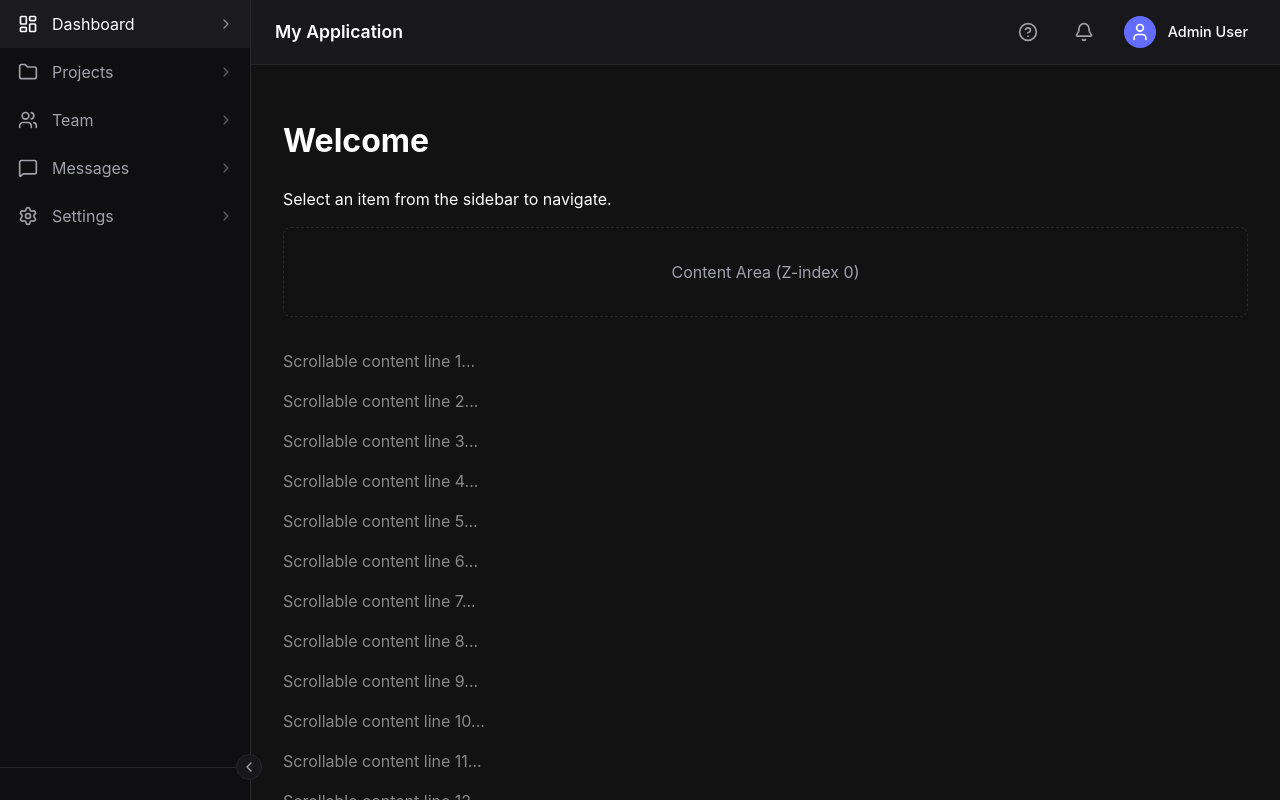
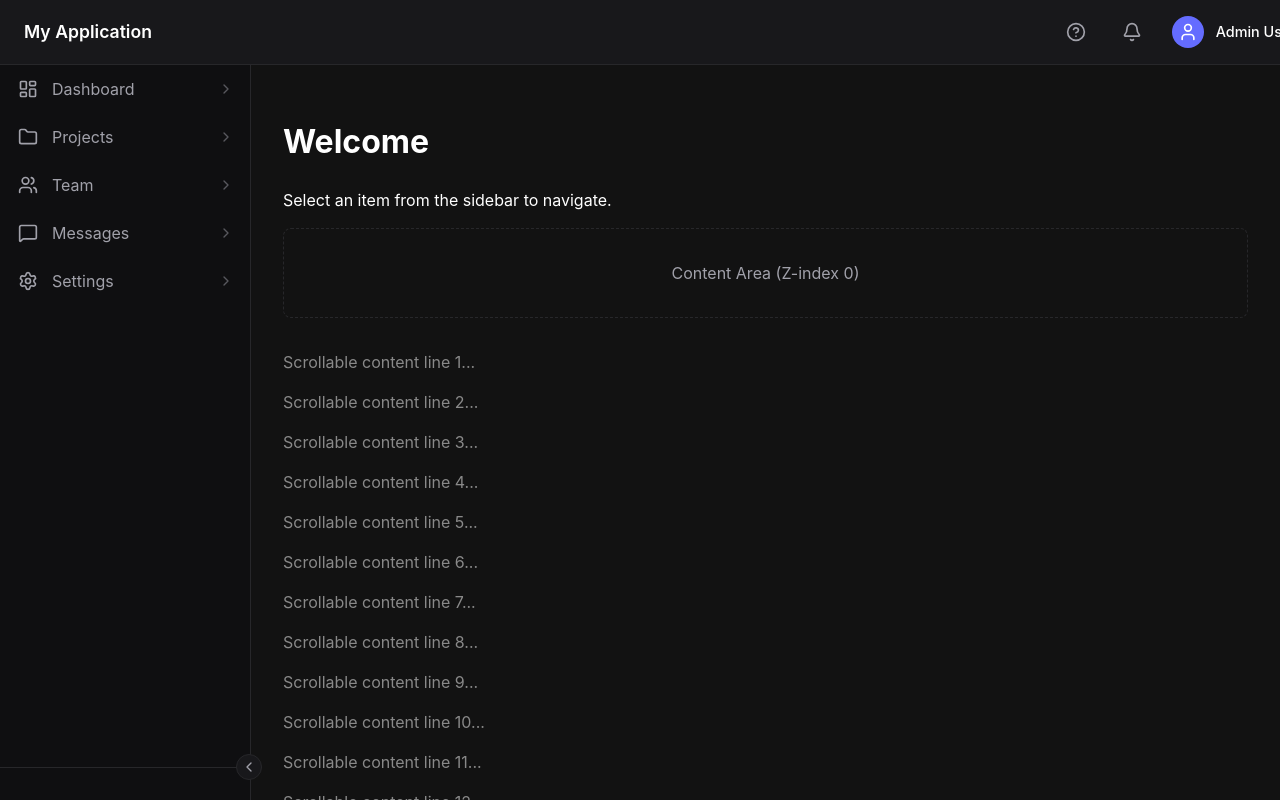
Before and after one commit to sigfried58/side-menu, a React (Vite) app: page / in a window 1280 px wide. Built offline with nearby package versions, Linux system fonts and the light colour scheme.

Commit message:
feat: Add initial application layout with header and collapsible sidebar components and global styling.

```diff
--- a/src/App.css
+++ b/src/App.css
@@ -17,8 +17,6 @@
   overflow-y: auto;
   background-color: #121212;
   color: var(--text-primary);
-  margin-top: 64px;
-  /* Space for header */
 }
 
 .placeholder-content {
--- a/src/App.tsx
+++ b/src/App.tsx
@@ -6,13 +6,13 @@ import './App.css';
 function App() {
   return (
     <div id="root">
+      <Header />
+      <div className="app-container">
         {/* Sidebar - z-index high, fixed height */}
         <Sidebar items={navigationData} />
 
         {/* Main Content Wrapper - Flex 1 */}
         <div className="main-wrapper">
-        <Header />
-
           <main className="app-content">
             <h1>Welcome</h1>
             <p>Select an item from the sidebar to navigate.</p>
@@ -32,6 +32,7 @@ function App() {
           </main>
         </div>
       </div>
+    </div>
   );
 }
 
--- a/src/components/Header/Header.css
+++ b/src/components/Header/Header.css
@@ -6,14 +6,12 @@
     align-items: center;
     justify-content: space-between;
     padding: 0 24px;
-    position: absolute;
-    /* Fixed at top, but inside content area */
-    top: 0;
-    left: 0;
-    /* Will be offset by sidebar width via padding or layout grid */
-    right: 0;
-    z-index: 10;
+    position: relative;
+    /* Respect flow */
+    z-index: 100;
+    /* Above everything else */
     color: var(--text-primary);
+    width: 100%;
 }
 
 .header-title {
--- a/src/components/Sidebar/sidebar.css
+++ b/src/components/Sidebar/sidebar.css
@@ -1,8 +1,8 @@
 /* ROOT SIDEBAR */
 .sidebar-root {
     width: var(--sidebar-width);
-    height: 100vh;
-    /* Fixed height relative to viewport */
+    height: 100%;
+    /* Relative to app-container */
     display: flex;
     flex-direction: column;
     background-color: var(--bg-dark);
@@ -78,6 +78,7 @@
     top: 0;
     width: 250px;
     height: 100%;
+    /* Relative to its absolute container which is also 100% */
     background-color: var(--bg-panel);
     border-right: 1px solid var(--border-color);
     display: flex;
--- a/src/index.css
+++ b/src/index.css
@@ -14,8 +14,10 @@
 
   --sidebar-width: 250px;
   --sidebar-collapsed-width: 64px;
-  --bg-dark: #0f0f11; /* Deeper dark for sidebar */
-  --bg-panel: #18181b; /* Slightly lighter for panels */
+  --bg-dark: #0f0f11;
+  /* Deeper dark for sidebar */
+  --bg-panel: #18181b;
+  /* Slightly lighter for panels */
   --accent: #646cff;
   --accent-hover: #535bf2;
   --text-primary: #ffffff;
@@ -28,10 +30,12 @@
 body {
   margin: 0;
   display: flex;
-  place-items: center; /* This might center everything, we want full layout */
+  place-items: center;
+  /* This might center everything, we want full layout */
   min-width: 320px;
   min-height: 100vh;
-  background-color: #121212; /* Content background */
+  background-color: #121212;
+  /* Content background */
 }
 
 /* Reset for app layout */
@@ -40,7 +44,16 @@ body {
   height: 100vh;
   margin: 0;
   padding: 0;
-  display: flex; /* Sidebar + Content */
+  display: flex;
+  flex-direction: column;
+  /* Header top, App body bottom */
+  overflow: hidden;
+}
+
+.app-container {
+  display: flex;
+  /* Sidebar left, Main right */
+  flex: 1;
   overflow: hidden;
 }
 
@@ -48,18 +61,22 @@ body {
 ::-webkit-scrollbar {
   width: 6px;
 }
+
 ::-webkit-scrollbar-track {
   background: transparent;
 }
+
 ::-webkit-scrollbar-thumb {
   background: #3f3f46;
   border-radius: 3px;
 }
+
 ::-webkit-scrollbar-thumb:hover {
   background: #52525b;
 }
 
 button {
-  all: unset; /* Reset button styles */
+  all: unset;
+  /* Reset button styles */
   cursor: pointer;
 }
```
Lines whose indentation alone changed are shown as unchanged.
